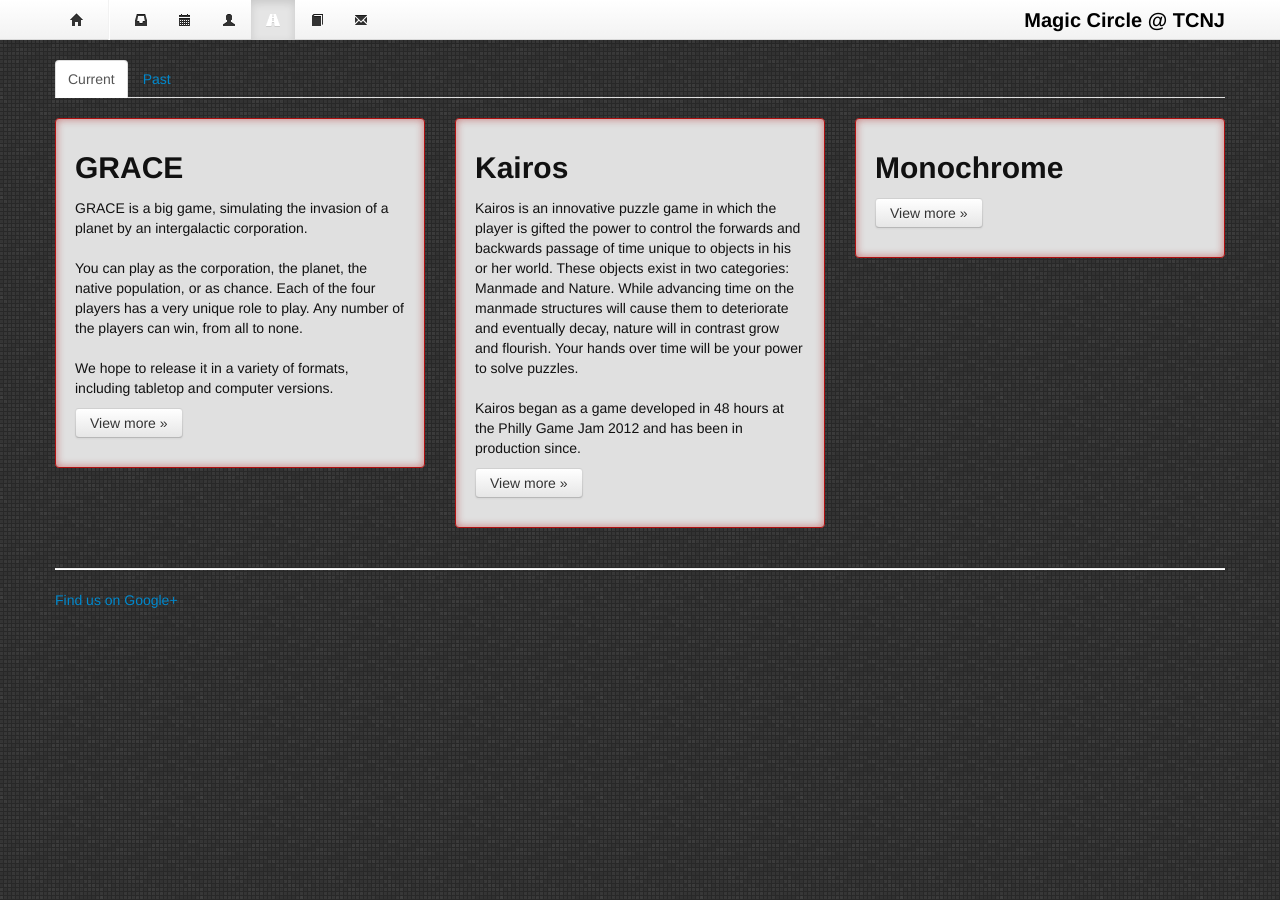
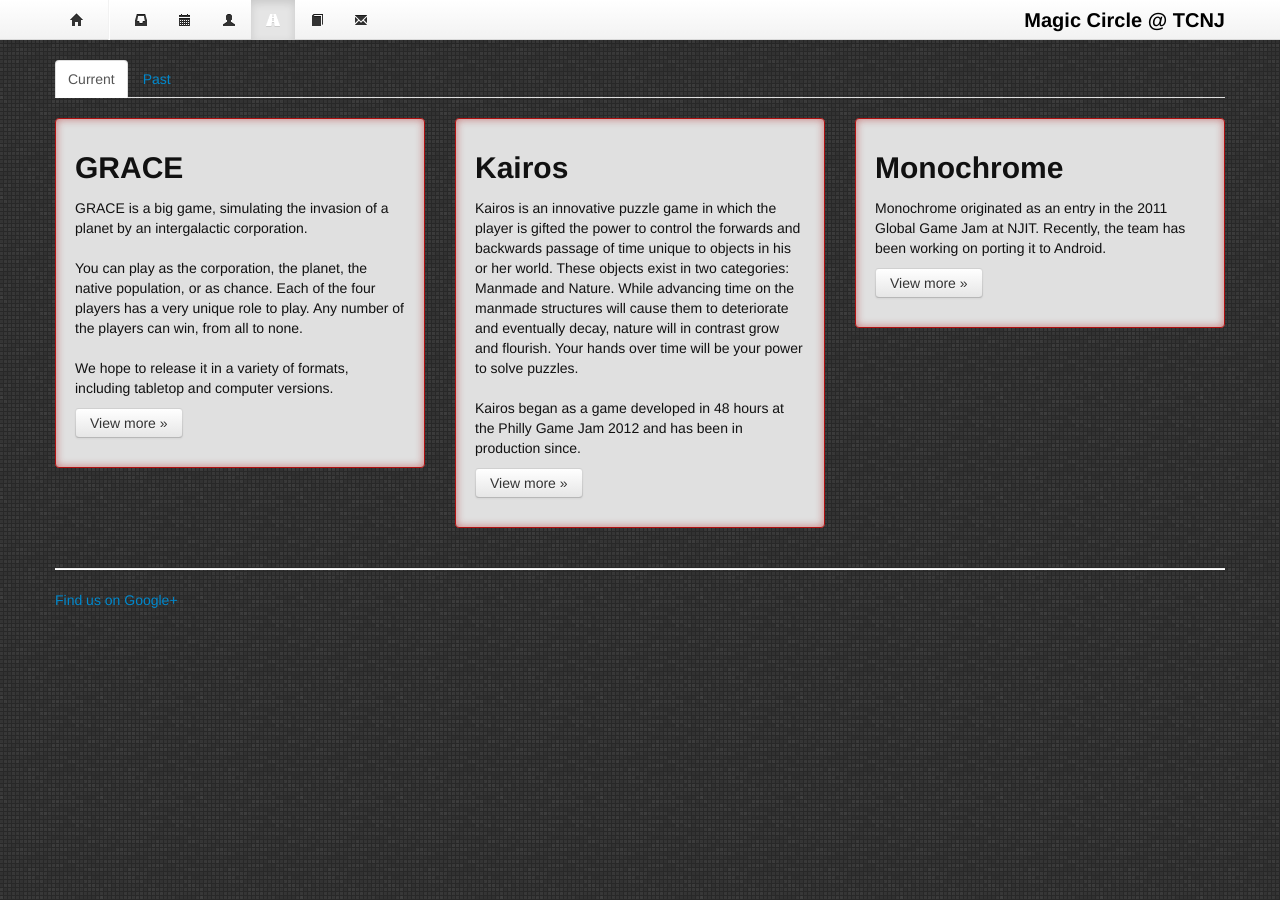
Before and after one commit to tcnj-magic-circle/tcnj-magic-circle.github.com, a Jekyll site: the page built from projects/index.html, in a window 1280 px wide. Built offline with Jekyll 4.4.1, drawn with Linux system fonts in a browser that asks for light colours; nearby versions of some CDN libraries.

Commit message:
Basic description for Monochrome.

```diff
--- a/projects/index.html
+++ b/projects/index.html
@@ -30,7 +30,7 @@ layout: bootstrap
         <div class="span4">
           <div class="well">
             <h2>Monochrome</h2>
-            <p></p>
+            <p>Monochrome originated as an entry in the 2011 Global Game Jam at NJIT. Recently, the team has been working on porting it to Android.</p>
             <p><a class="btn" href="http://globalgamejam.org/2011/monochrome">View more &raquo;</a></p>
           </div>
         </div>
```
